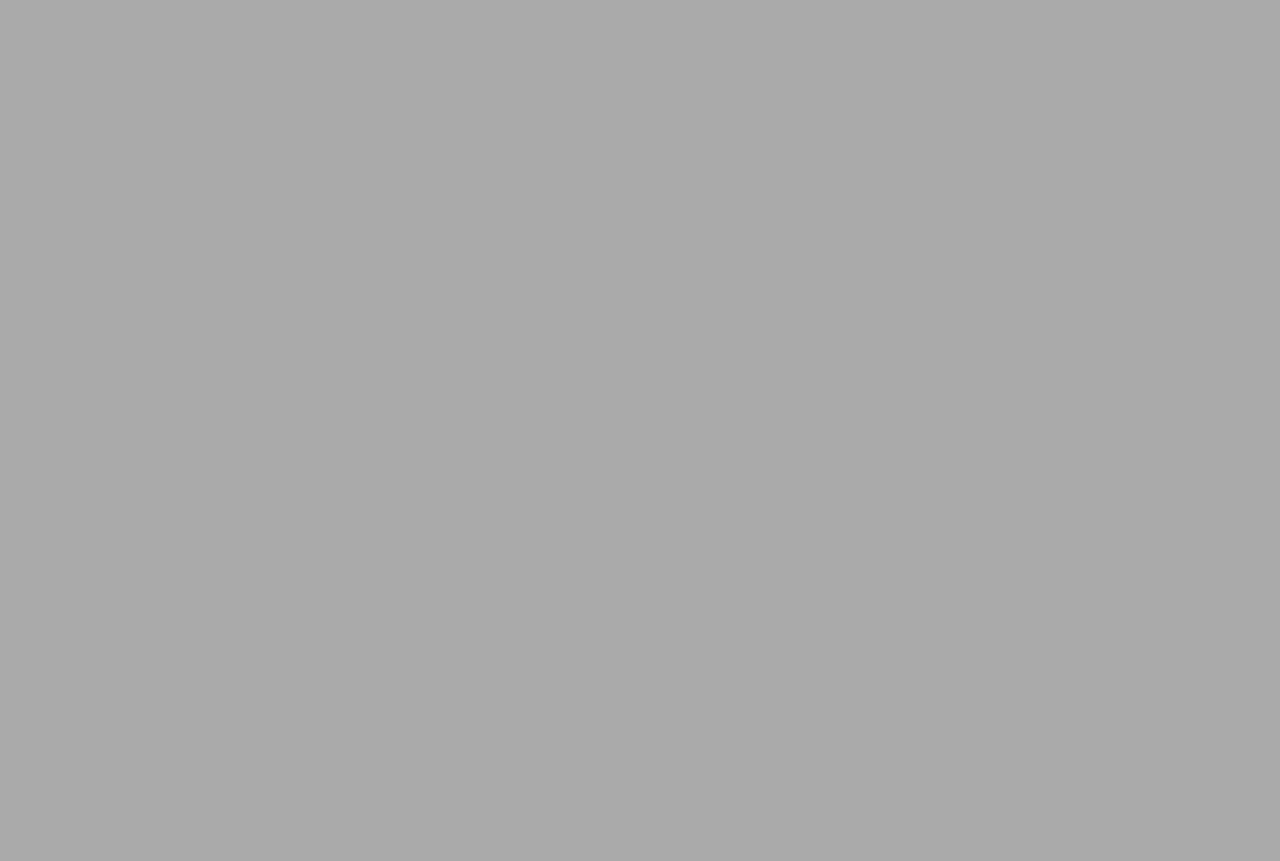
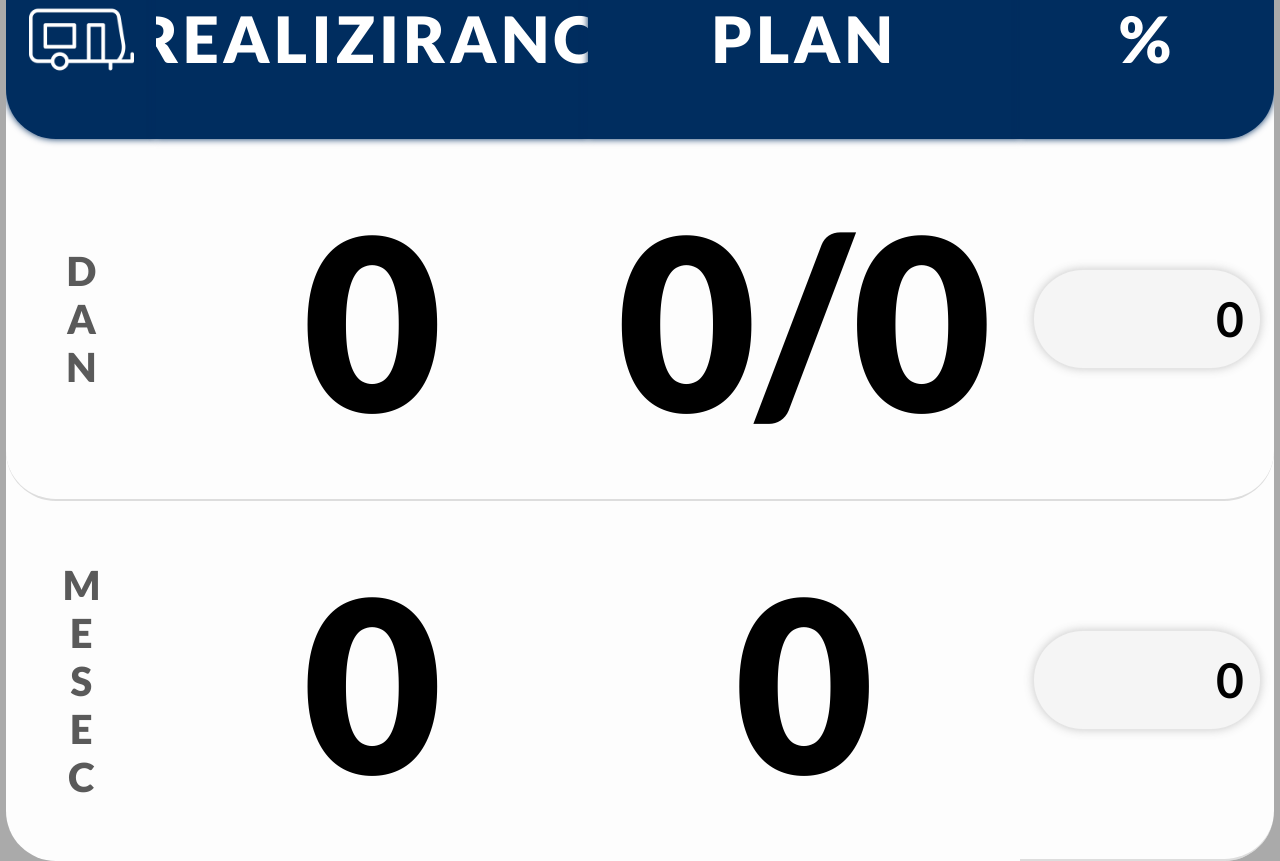
Before and after one commit to rubuz/production-counter, a React (Vite) app: page / in a window 1280 px wide. Before the commit this address had no page. Before the commit the page ends 800 px from the top, so only its background shows below. Built offline with nearby package versions, Linux system fonts and the light colour scheme; no server answers; the HTML template or start-up script is replaced by a standard one.

Commit message:
small route fix

```diff
--- a/src/App.jsx
+++ b/src/App.jsx
@@ -9,6 +9,7 @@ import caravan from "./assets/caravan.png";
 function App() {
   return (
     <Routes>
+      <Route path="/*" element={<Counter line={62100} logo={caravan} />} />
       <Route path="/62100" element={<Counter line={62100} logo={caravan} />} />
       <Route path="/62200" element={<Counter line={62200} logo={caravan} />} />
       <Route
```
